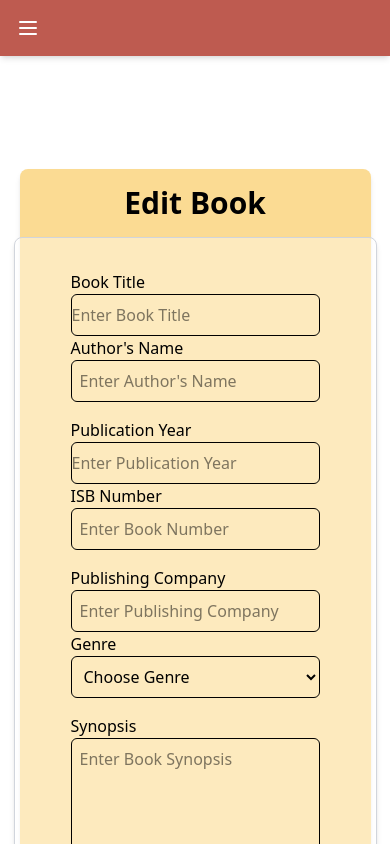
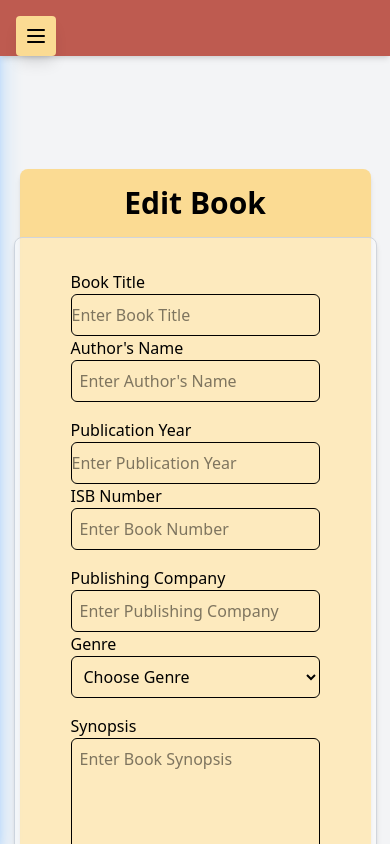
Before and after one commit to Real-Bambi/Library-App, a React (Vite) app: page /edit-book in a window 390 px wide. Shown: the top 844 px of the page. Built offline with nearby package versions, Linux system fonts and the light colour scheme; no server answers.

Commit message:
Last commit

```diff
--- a/src/pages/EditBook.jsx
+++ b/src/pages/EditBook.jsx
@@ -50,7 +50,7 @@ export default function EditBook() {
 
         <>
             <Navbar />
-            <div className="min-h-screen bg-gray-100 text-gray-700 flex flex-row gap-8 hidden lg:block ">
+            <div className="min-h-screen bg-gray-100 text-gray-700 flex flex-row gap-8 ">
                 <Sidebar />
                 </div>
 
```
